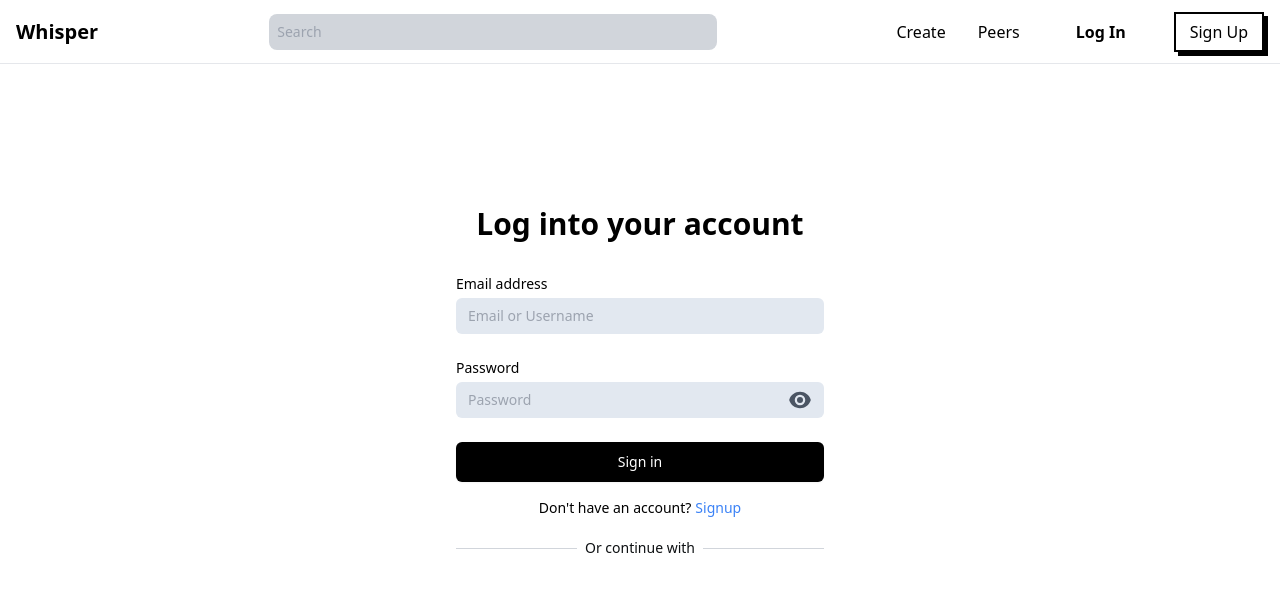
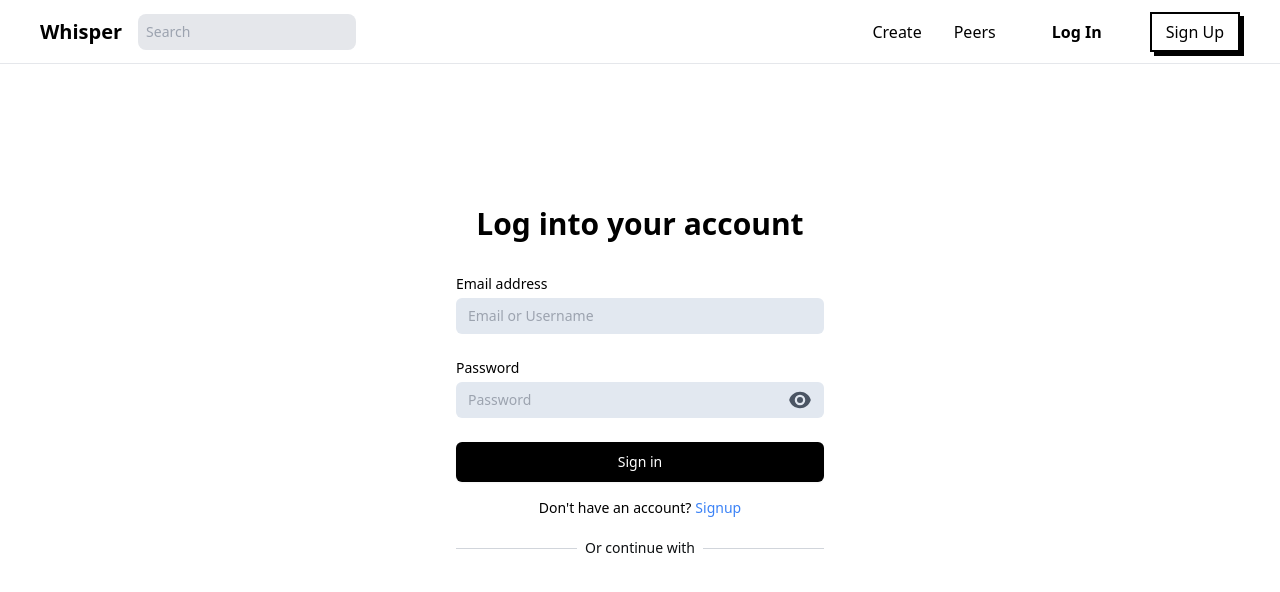
Before and after one commit to rushil-b-patel/Whisper-Client, a React (Vite) app: page /login in a window 1280 px wide. Shown: the top 592 px of the page. Built offline with nearby package versions, Linux system fonts and the light colour scheme; no server answers.

Commit message:
few changes

```diff
--- a/package.json
+++ b/package.json
@@ -14,8 +14,6 @@
     "@react-oauth/google": "^0.12.1",
     "axios": "^1.7.7",
     "lucide-react": "^0.441.0",
-    "react": "^18.3.1",
-    "react-dom": "^18.3.1",
     "react-hot-toast": "^2.4.1",
     "react-router-dom": "^6.26.2"
   },
--- /dev/null
+++ b/src/components/MyEditor.jsx
@@ -0,0 +1,12 @@
+import React from 'react';
+import {Editor, EditorState} from 'draft-js';
+import 'draft-js/dist/Draft.css';
+
+function MyEditor() {
+  const [editorState, setEditorState] = React.useState(
+    () => EditorState.createEmpty(),
+  );
+  return <Editor editorState={editorState} onChange={setEditorState} />;
+}
+
+export default MyEditor;
--- a/src/components/Navbar.jsx
+++ b/src/components/Navbar.jsx
@@ -9,16 +9,18 @@ function Navbar() {
   const { user } = useAuth();
 
   return (
-    <nav className="flex items-center justify-between h-16 px-4 dark:bg-[#0e1113] border-b-[1px] dark:border-[#2A3236]">
+    <nav className="flex items-center justify-between h-16 px-10 dark:bg-[#0e1113] border-b-[1px] dark:border-[#2A3236]">
+        <div className='flex items-center space-x-4'>
           <div className="flex items-center">
             <WhisperLogo />
           </div>
-        <div className="hidden lg:block flex-grow max-w-md mx-4">
+          <div className="hidden lg:block flex-grow max-w-md">
             <input
               type="text"
               placeholder="Search"
-            className="w-full p-2 text-sm text-black bg-gray-300 dark:bg-[#2A3236] border rounded-lg focus:outline-none border-none"
+              className="w-full p-2 text-sm text-black bg-gray-200 dark:bg-[#2A3236] border rounded-lg focus:outline-none border-none"
             />
+          </div>
         </div>
 
         <div className="flex items-center space-x-2 lg:space-x-6 text-black dark:text-[#eef1f3]">
--- a/src/context/AuthContext.jsx
+++ b/src/context/AuthContext.jsx
@@ -44,7 +44,6 @@ export const AuthProvider = ({children}) => {
             const token = localStorage.getItem('token');
             if(token){
                 axios.defaults.headers.common['Authorization'] = `Bearer ${token}`;
-                console.log('verifyauth called')
                 await verifyAuth();
             }
             else{
--- a/src/pages/CreatePost.jsx
+++ b/src/pages/CreatePost.jsx
@@ -80,8 +80,8 @@ function CreatePost() {
             </select>
           </div>
 
-          <div className='flex justify-between content-center dark:border border-gray-700 rounded-lg'>
-            <label className="text-lg font-medium">Upload Image</label>
+          <div className='flex space-x-5 items-center justify-between content-center border-gray-700 rounded-lg'>
+            <label className="text-lg font-medium whitespace-nowrap">Upload Image</label>
             <input
               type="file"
               className="p-2 border dark:border-none rounded-lg shadow-sm dark:bg-slate-700 w-full"
--- a/src/pages/Login.jsx
+++ b/src/pages/Login.jsx
@@ -8,12 +8,8 @@ const Login = () => {
   const [email, setEmail] = useState('');
   const [password, setPassword] = useState('');
   const [showPassword, setShowPassword] = useState(false);
-
-  const { login, googleLogin, isLoading, error, setError, setIsLoading } = useAuth();
-
-  useEffect(() => {
-    return ()=>setError(null);
-  }, [email, password]);
+  const [error, setError] = useState(null);
+  const { login, googleLogin, isLoading, setIsLoading } = useAuth();
 
   const handleSubmit = async (e) => {
     e.preventDefault();
```
Also changed, not shown: 1 other file (tests, documents, lock files or other folders). Lines whose indentation alone changed are shown as unchanged.
